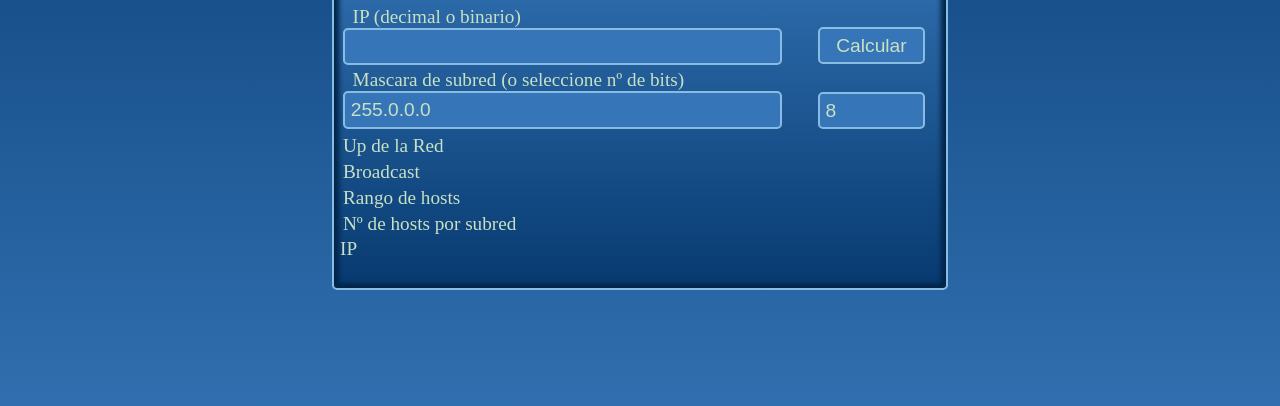
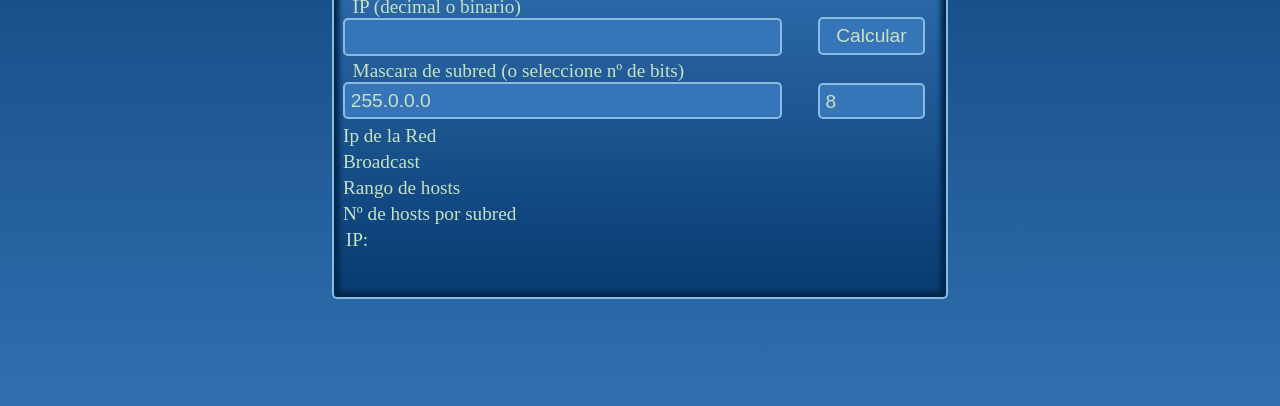
Before and after one commit to son-link/IPCalc, a plain HTML site: page platforms/android/assets/www/index.html in a window 1280 px wide. Shown: the part 298-704 px from the top of the page. Drawn offline with Linux system fonts and the light colour scheme.

Commit message:
0.3.0: Minor changes

```diff
--- a/platforms/android/assets/www/css/ipcalc.css
+++ b/platforms/android/assets/www/css/ipcalc.css
@@ -9,7 +9,7 @@ input[type="text"], button, select {
 	padding: 0.3em;
 	font-size: 100%;
 }
-input[type="text"], #result, select, button {width: 90% !important;}
+input[type="text"], #result, select, button, span {width: 90% !important;}
 input:focus {border-color: blue}
 label {display: block; margin-left: .5em;}
 #main select {
@@ -67,3 +67,4 @@ body {
     display: table-cell;
     vertical-align: middle;
 }
+span {padding: 0.3em;}
--- a/platforms/android/assets/www/i18n/es.js
+++ b/platforms/android/assets/www/i18n/es.js
@@ -1 +1 @@
-_.setTranslation({"Number of host for subnet": "N\u00ba de hosts por subred", "Host range": "Rango de hosts", "Net IP": "Up de la Red", "Subnet mask (or use select for bytes)": "Mascara de subred (o seleccione n\u00ba de bits)", "IP (decimal or binary)": "IP (decimal o binario)", "Calculate": "Calcular"});
+_.setTranslation({"Number of host for subnet": "N\u00ba de hosts por subred", "Host range": "Rango de hosts", "Net IP": "Ip de la Red", "Subnet mask (or use select for bytes)": "Mascara de subred (o seleccione n\u00ba de bits)", "IP (decimal or binary)": "IP (decimal o binario)", "Calculate": "Calcular"});
--- a/platforms/android/assets/www/index.html
+++ b/platforms/android/assets/www/index.html
@@ -61,8 +61,7 @@
 							<td id="hosts"></td>
 						</tr>
 					</table>
-					IP<br />
-					<span id="ip-conv">&nbsp;</span>
+					<span>IP:</span><br /><span id="ip-conv">&nbsp;</span></p>
 				</div>
 			</div>
 		</div>
--- a/www/css/ipcalc.css
+++ b/www/css/ipcalc.css
@@ -9,7 +9,7 @@ input[type="text"], button, select {
 	padding: 0.3em;
 	font-size: 100%;
 }
-input[type="text"], #result, select, button {width: 90% !important;}
+input[type="text"], #result, select, button, span {width: 90% !important;}
 input:focus {border-color: blue}
 label {display: block; margin-left: .5em;}
 #main select {
@@ -67,3 +67,4 @@ body {
     display: table-cell;
     vertical-align: middle;
 }
+span {padding: 0.3em;}
```
Also changed, not shown: www/index.html (+1 -2 lines), 8 other files.
